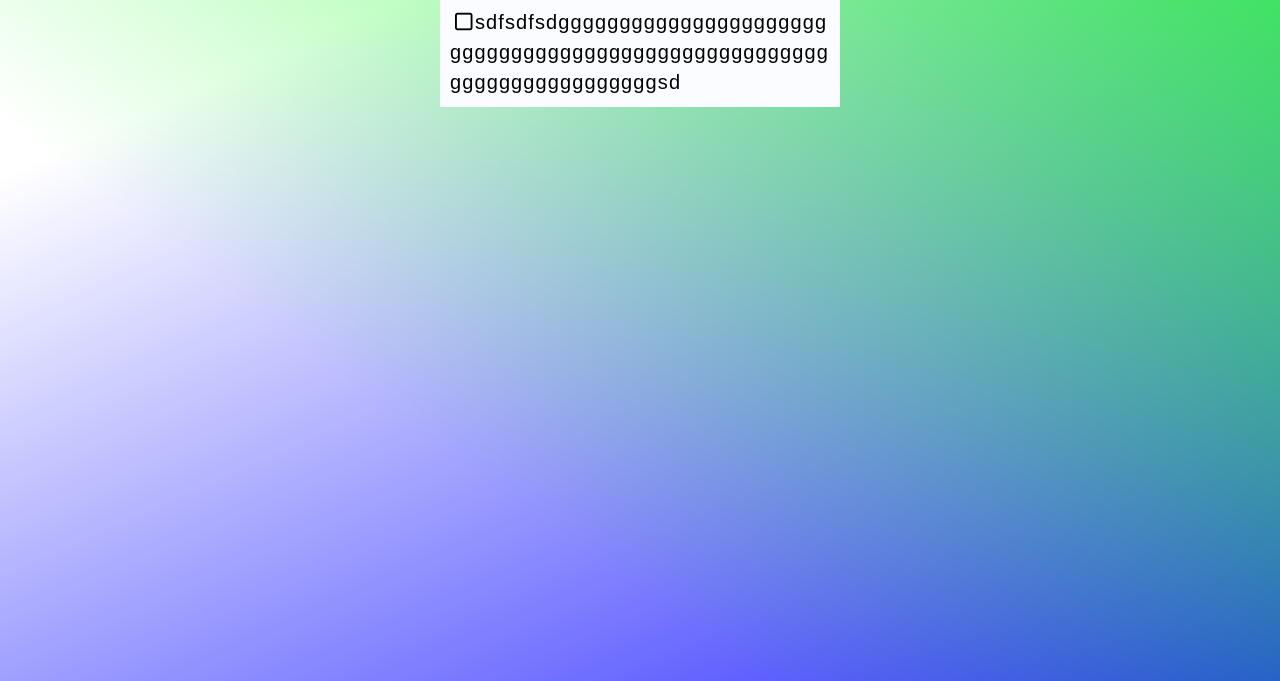
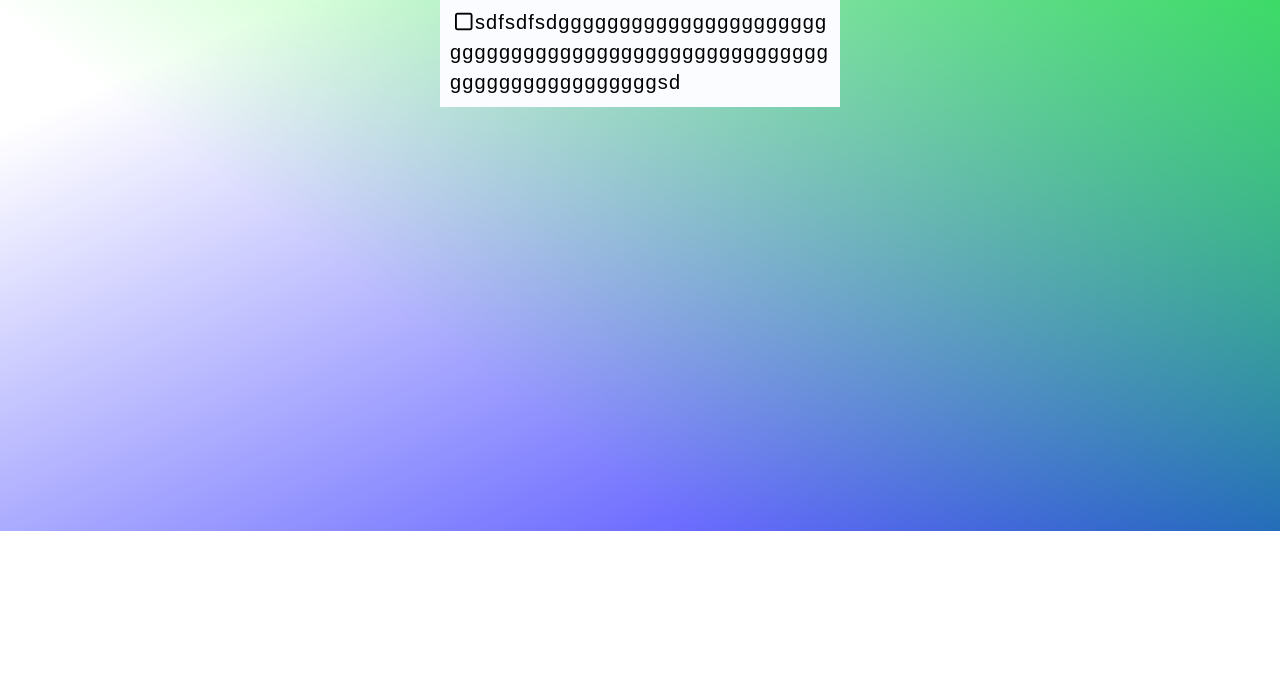
Before and after one commit to Christopher-Mcleroy/to-do-list, a plain HTML site: page index.html in a window 1280 px wide. Shown: the part 269-950 px from the top of the page. After the commit the page ends 800 px from the top, so only its background shows below. Drawn offline with nearby package versions, Linux system fonts and the light colour scheme.

Commit message:
fixed gradient

```diff
--- a/scripts/scritp.js
+++ b/scripts/scritp.js
@@ -44,7 +44,9 @@ function liListeners(){
 function inputListener(){
     input.addEventListener('keypress', function(e){
         if(e.keyCode === 13){
-            addItem();
+            if(input.value != ''){
+                addItem();
+            }
         };
     });
 };
--- a/styles/style.css
+++ b/styles/style.css
@@ -9,9 +9,12 @@ body{
     font-family: sans-serif;
     background: linear-gradient(217deg, rgba(0, 252, 13, 0.8), rgba(247, 252, 0, 0.0) 70.71%),
     linear-gradient(336deg, rgba(0,0,255,.8), rgba(0,0,255,0) 70.71%);
-    height: 100vh;
     line-height: 1.5;
+    background: cover;
     letter-spacing: 1.1px;
+    height: 100%;
+    background-repeat: no-repeat;
+    background-attachment: fixed;
 }
 
 /* ************************Container to all********************************************************************* */
```
